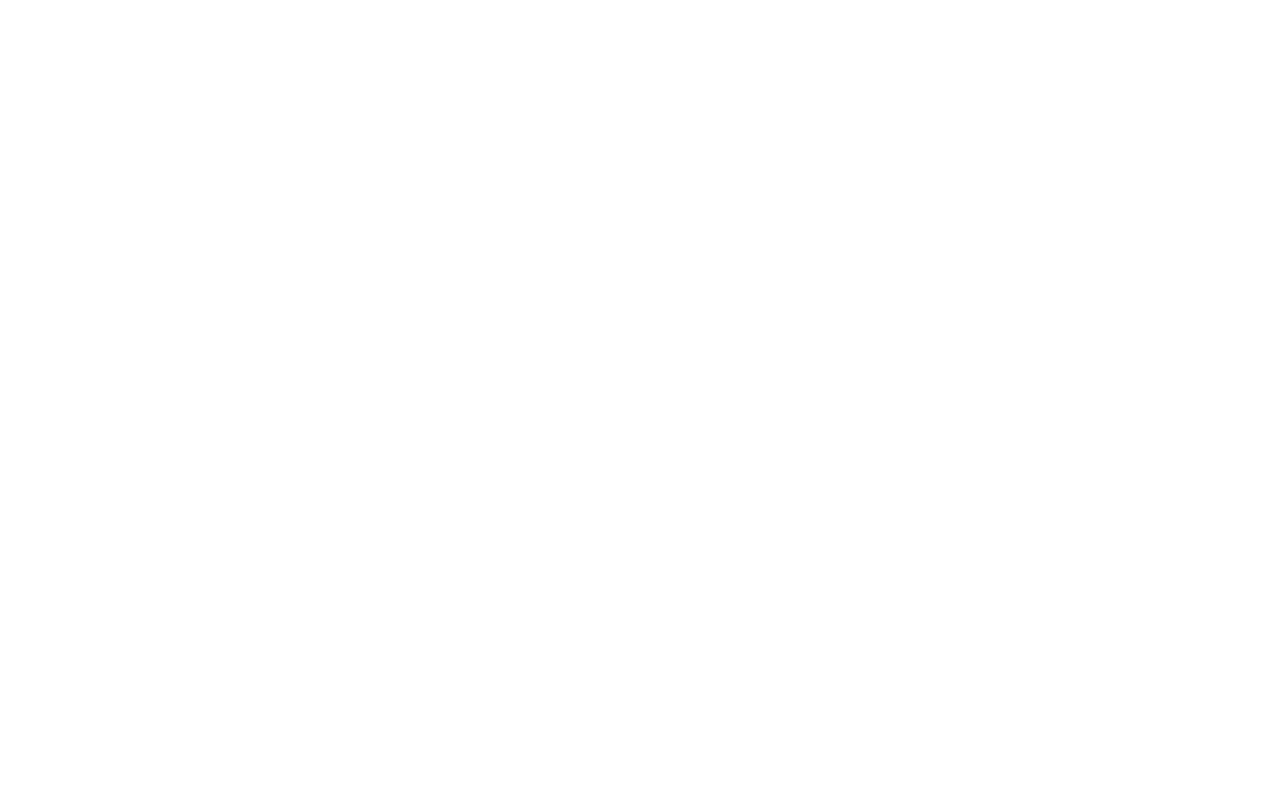
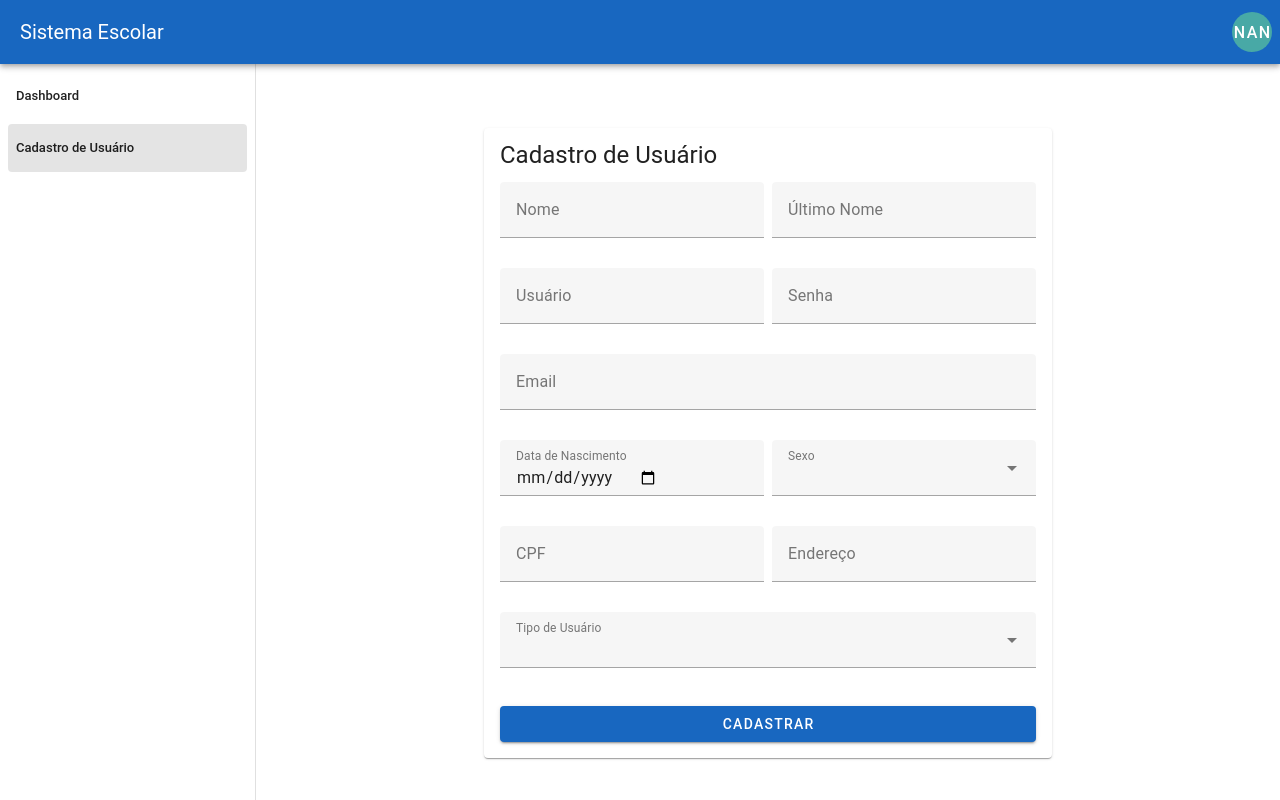
Before and after one commit to pFransozi/escola_projeto_devsecops, a Vue app in the folder sistema/frontend/: page /home/usuario in a window 1280 px wide. Before the commit this address had no page. Built offline with nearby package versions, Linux system fonts and the light colour scheme.

Commit message:
add cadastro usuario front

```diff
--- a/sistema/frontend/src/router/index.js
+++ b/sistema/frontend/src/router/index.js
@@ -1,7 +1,7 @@
 import { createRouter, createWebHistory } from 'vue-router'
 import Home from '../views/Home.vue'
 import Dashboard from '../views/Dashboard.vue'
-import CadastroUsuario from '../views/Usuario.vue'
+import CadastroUsuario from '../views/CadastroUsuario.vue'
 import Login from '../views/Login.vue'
 
 const routes = [
@@ -14,7 +14,7 @@
         children: [
             { path: '', redirect: '/home/dashboard' },
             { path: 'dashboard', component: Dashboard },
-            { path: 'cadastro', component: CadastroUsuario },
+            { path: 'usuario', component: CadastroUsuario },
         ]
     }
 ]
--- /dev/null
+++ b/sistema/frontend/src/views/CadastroUsuario.vue
@@ -0,0 +1,103 @@
+<template>
+    <v-container class="mt-8" max-width="600px">
+        <v-card>
+            <v-card-title class="text-h5">Cadastro de Usuário</v-card-title>
+            <v-card-text>
+                <v-form @submit.prevent="cadastrarUsuario" ref="formRef">
+                    <v-row dense>
+                        <v-col cols="6">
+                            <v-text-field v-model="form.nome" label="Nome" required />
+                        </v-col>
+                        <v-col cols="6">
+                            <v-text-field v-model="form.ultimo_nome" label="Último Nome" required />
+                        </v-col>
+                        <v-col cols="6">
+                            <v-text-field v-model="form.usuario" label="Usuário" required />
+                        </v-col>
+                        <v-col cols="6">
+                            <v-text-field v-model="form.senha" label="Senha" type="password" required />
+                        </v-col>
+                        <v-col cols="12">
+                            <v-text-field v-model="form.email" label="Email" />
+                        </v-col>
+                        <v-col cols="6">
+                            <v-text-field v-model="form.data_nascimento" label="Data de Nascimento" type="date"
+                                required />
+                        </v-col>
+                        <v-col cols="6">
+                            <v-select v-model="form.sexo" label="Sexo" :items="['M', 'F']" required />
+                        </v-col>
+                        <v-col cols="6">
+                            <v-text-field v-model="form.cpf" label="CPF" required />
+                        </v-col>
+                        <v-col cols="6">
+                            <v-text-field v-model="form.endereco" label="Endereço" required />
+                        </v-col>
+                        <v-col cols="12">
+                            <v-select v-model="form.tipo" label="Tipo de Usuário" :items="tipos" required />
+                        </v-col>
+                    </v-row>
+
+                    <v-btn color="primary" type="submit" class="mt-4" :loading="loading" block>
+                        Cadastrar
+                    </v-btn>
+
+                    <v-alert v-if="erro" type="error" class="mt-4">{{ erro }}</v-alert>
+                    <v-alert v-if="sucesso" type="success" class="mt-4">Usuário cadastrado com sucesso!</v-alert>
+                </v-form>
+            </v-card-text>
+        </v-card>
+    </v-container>
+</template>
+
+<script setup>
+
+import {ref} from 'vue'
+import axios from 'axios'
+
+const form = ref({
+  nome: '',
+  ultimo_nome: '',
+  usuario: '',
+  senha: '',
+  email: '',
+  data_nascimento: '',
+  sexo: '',
+  cpf: '',
+  endereco: '',
+  tipo: ''
+})
+
+const tipos = ['admin', 'secretario', 'professor']
+
+const loading = ref(false)
+const sucesso = ref(false)
+const erro = ref(null)
+
+async function cadastrarUsuario() {
+  erro.value = null
+  sucesso.value = false
+  loading.value = true
+
+  try {
+    const res = await axios.post(import.meta.env.VITE_API_URL + '/usuario', form.value)
+
+    if (res.data.success) {
+      sucesso.value = true
+      erro.value = null
+      form.value = {
+        nome: '', ultimo_nome: '', usuario: '', senha: '', email: '',
+        data_nascimento: '', sexo: '', cpf: '', endereco: '', tipo: ''
+      }
+    } else {
+      erro.value = res.data.message || 'Erro ao cadastrar usuário.'
+    }
+
+  } catch (err) {
+    erro.value = err.response?.data?.message || 'Erro ao cadastrar usuário.'
+  } finally {
+    loading.value = false
+  }
+}
+
+</script>
--- a/sistema/frontend/src/views/Home.vue
+++ b/sistema/frontend/src/views/Home.vue
@@ -33,7 +33,7 @@
         <v-list-item to="/home/dashboard" link>
           <v-list-item-title>Dashboard</v-list-item-title>
         </v-list-item>
-        <v-list-item to="/home/cadastro" link>
+        <v-list-item to="/home/usuario" link>
           <v-list-item-title>Cadastro de Usuário</v-list-item-title>
         </v-list-item>
       </v-list>
```
